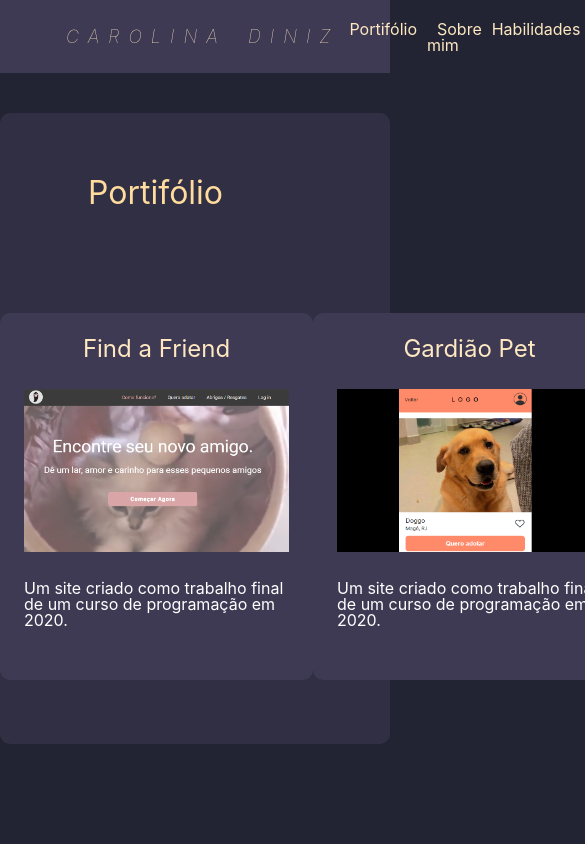
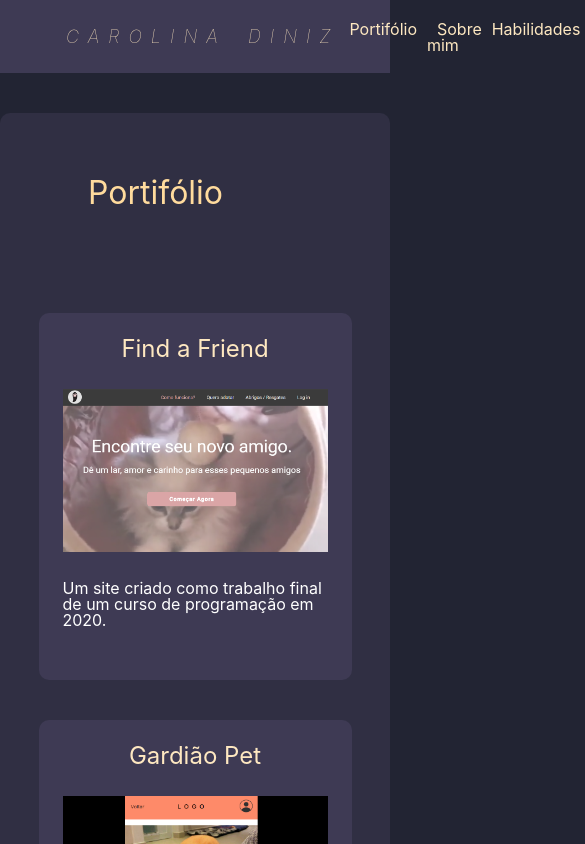
Before and after one commit to carolina-diniz/caroldiniz, an Angular app: page /portifolio in a window 390 px wide. Shown: the top 844 px of the page, 585 px wide, since content can reach past the window. Built offline with nearby package versions, Linux system fonts and the light colour scheme.

Commit message:
add mobile stylesheets

```diff
--- a/src/app/pages/portifolio/portifolio.component.css
+++ b/src/app/pages/portifolio/portifolio.component.css
@@ -1,11 +1,24 @@
+@media screen {
   .container {
     background-color: var(--color3);
     max-width: 1100px;
   }
-
 
   .cards {
     display: flex;
     flex-direction: row;
     justify-content: space-evenly;
   }
+}
+
+@media screen and (max-width: 768px) {
+  .container {
+    min-width: var(--portifolio-container-min-width-mobile);
+    max-width: var(--portifolio-container-max-width-mobile);
+  }
+
+  .cards {
+    display: flex;
+    flex-direction: column;
+  }
+}
--- a/src/styles.css
+++ b/src/styles.css
@@ -53,8 +53,17 @@ table {
   --color4: #3e3a54;
   --color5: #ffdb9d;
   --color6: rgba(255, 219, 157, 0.226);
+
   --letter-spacing-container: 3px;
   --line-height-container: 23px;
+
+  --header-height: 73px;
+  --header-height-mobile: 200px;
+  --header-font-size-mobile: 25px;
+
+  --portifolio-container-min-width-mobile: 300px;
+  --portifolio-container-max-width-mobile: 700px;
+
 }
 
 html {
```
Lines whose indentation alone changed are shown as unchanged.
